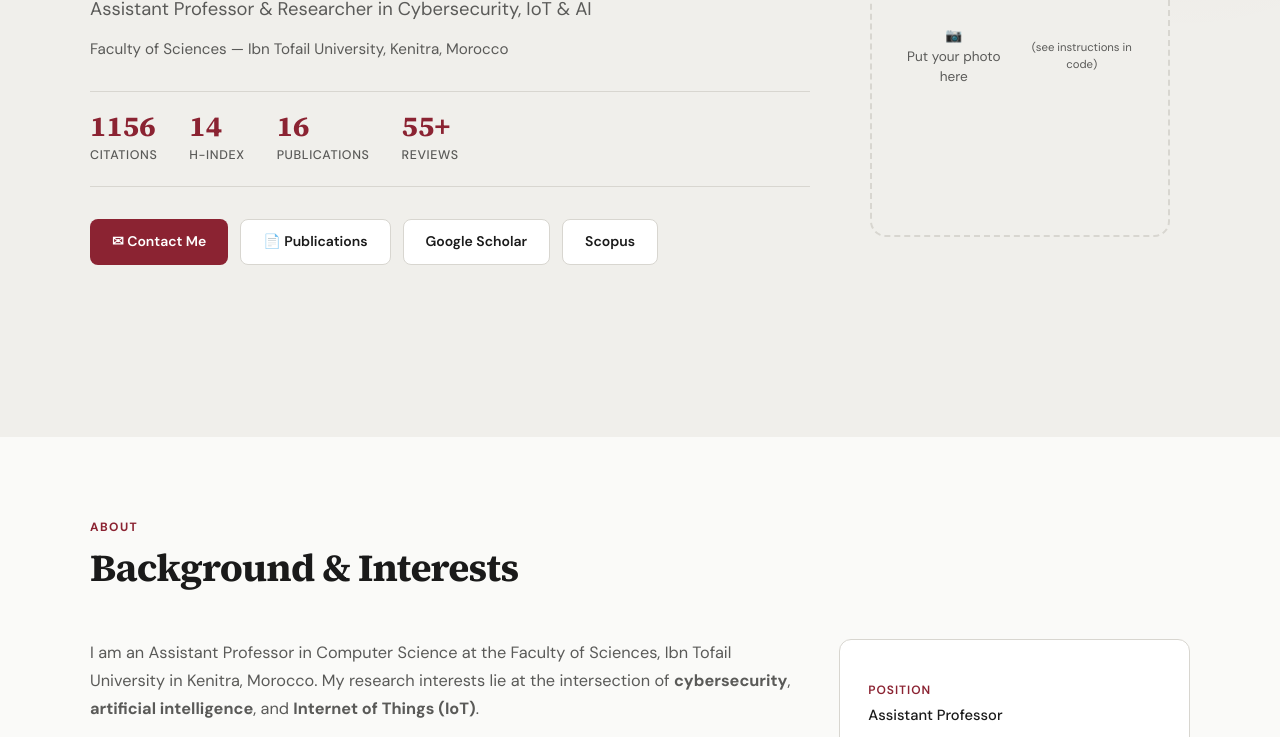
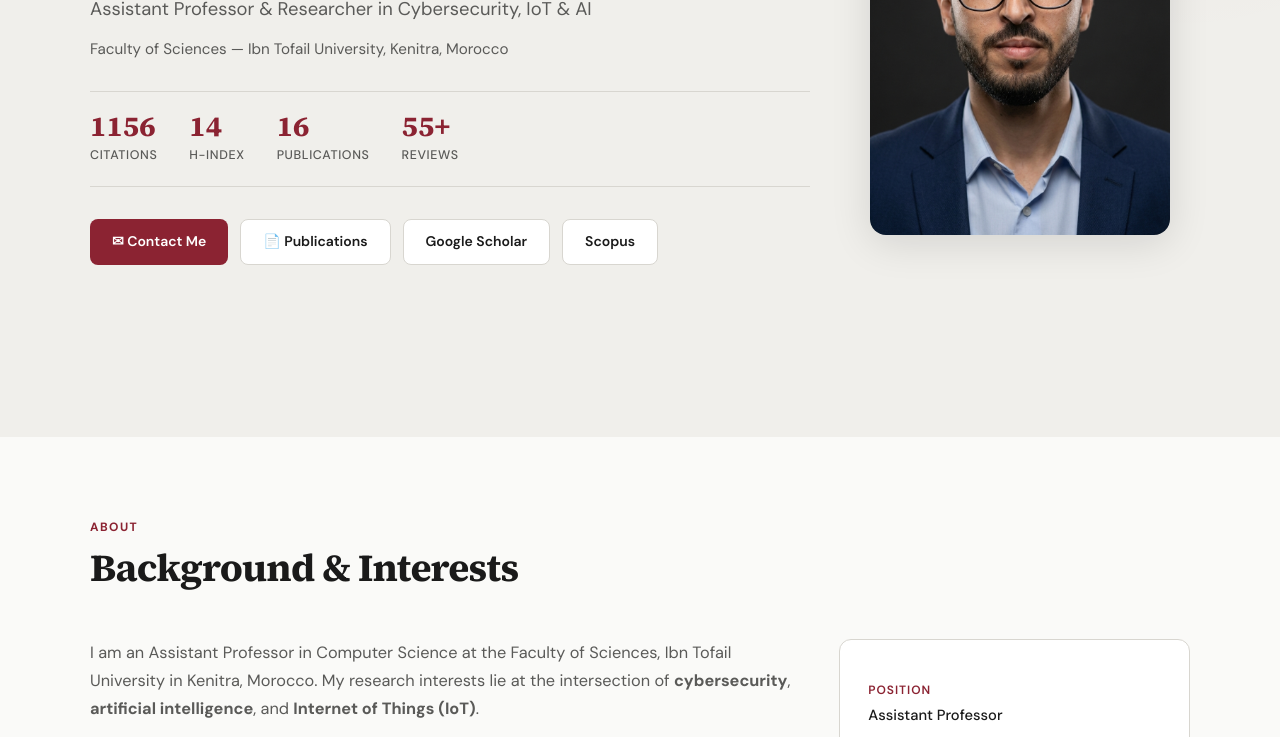
Before and after one commit to mohammed-jouhari/mohammed-jouhari.github.io, a plain HTML site: page index.html in a window 1280 px wide. Shown: the part 363-1100 px from the top of the page. Drawn offline with Linux system fonts and the light colour scheme.

Commit message:
Update index.html

```diff
--- a/index.html
+++ b/index.html
@@ -430,9 +430,7 @@
            <img src="photo.jpg" alt="Mohammed Jouhari">
         ████████████████████████████████████████████████████
       -->
-      <div class="photo-placeholder">
-        📷<br>Put your photo here<br><small>(see instructions in code)</small>
-      </div>
+      <img src="photo.jpg" alt="Mohammed Jouhari">
     </div>
   </div>
 </section>
```
